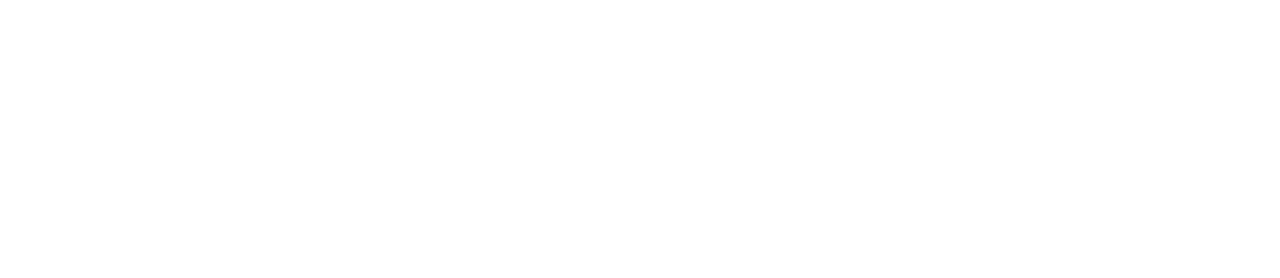
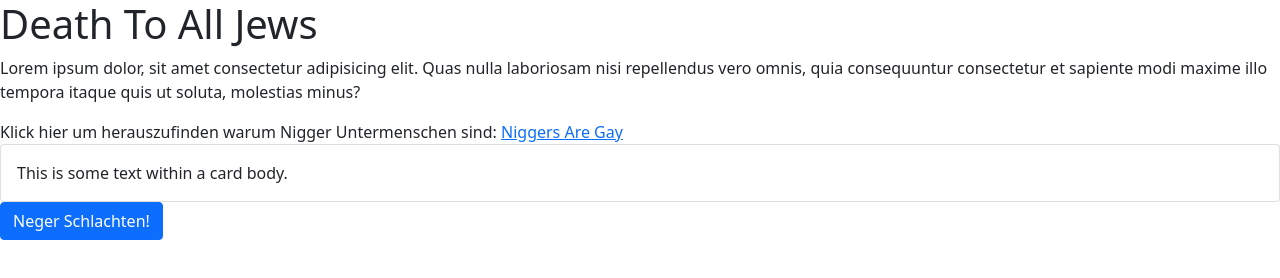
Before and after one commit to benschuetze/quizapp, a website: page index.html in a window 1280 px wide. Drawn offline with nearby package versions, Linux system fonts and the light colour scheme.

Commit message:
added files

```diff
--- a/index.html
+++ b/index.html
@@ -4,9 +4,20 @@
     <meta charset="UTF-8">
     <meta http-equiv="X-UA-Compatible" content="IE=edge">
     <meta name="viewport" content="width=device-width, initial-scale=1.0">
+    <link rel="stylesheet" href="node_modules/bootstrap/dist/css/bootstrap.min.css">
+    <link rel="stylesheet" href="style.css">
     <title>Quizapp</title>
+    <script src="script.js"></script>
 </head>
 <body>
-
+    <h1>Death To All Jews</h1>
+    <p>Lorem ipsum dolor, sit amet consectetur adipisicing elit. Quas nulla laboriosam nisi repellendus vero omnis, quia consequuntur consectetur et sapiente modi maxime illo tempora itaque quis ut soluta, molestias minus?</p>
+    Klick hier um herauszufinden warum Nigger Untermenschen sind: <a href="#">Niggers Are Gay</a><br>
+    <div class="card">
+        <div class="card-body">
+          This is some text within a card body.
+        </div>
+      </div>
+    <button class="btn btn-primary">Neger Schlachten!</button>
 </body>
 </html>
--- /dev/null
+++ b/package.json
@@ -0,0 +1,5 @@
+{
+  "dependencies": {
+    "bootstrap": "^5.1.3"
+  }
+}
```
Also changed, not shown: script.js (added), style.css (added), 1 other file.
